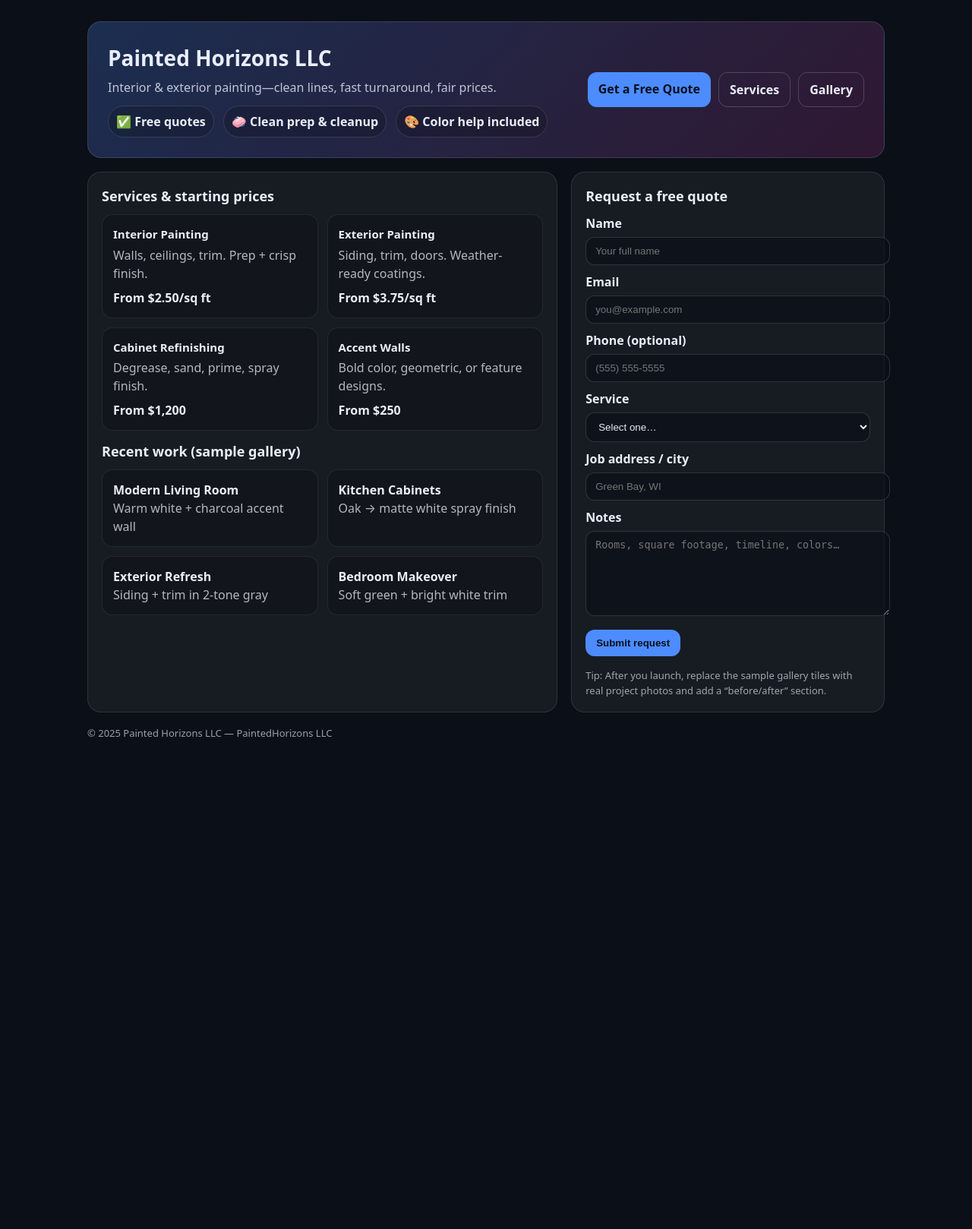
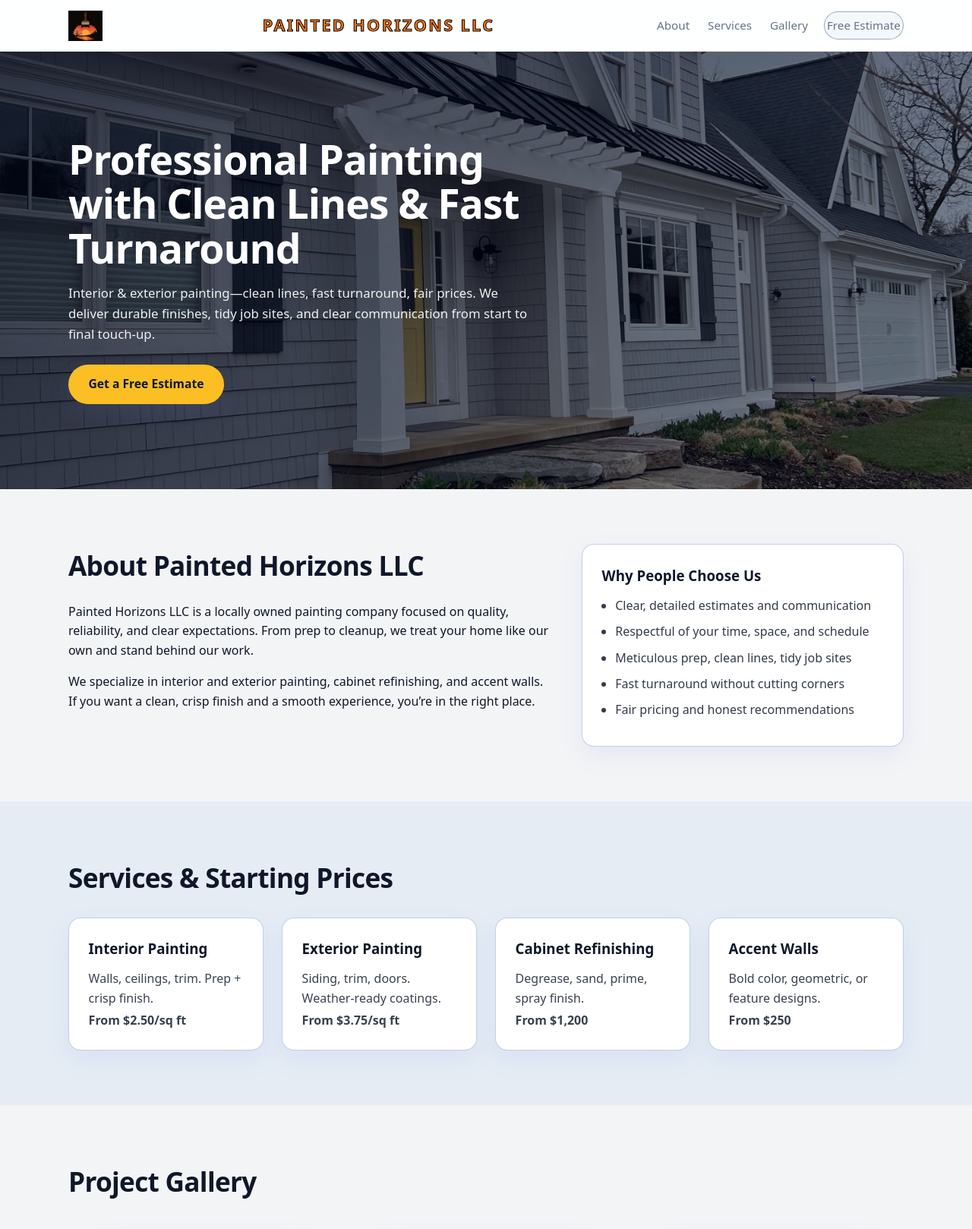
Before and after one commit to las6nia/DynamicWebsiteTest, a PHP site: page / in a window 1280 px wide. Shown: the top 1618 px of the page at 76% size. Before the commit the page ends 970 px from the top, so only its background shows below. Run offline with PHP 8.4, Linux system fonts and the light colour scheme.

Commit message:
Update index.php

```diff
--- a/index.php
+++ b/index.php
@@ -12,10 +12,9 @@ $services = [
 ];
 
 $gallery = [
-  ["title" => "Modern Living Room", "details" => "Warm white + charcoal accent wall"],
-  ["title" => "Kitchen Cabinets", "details" => "Oak → matte white spray finish"],
-  ["title" => "Exterior Refresh", "details" => "Siding + trim in 2-tone gray"],
-  ["title" => "Bedroom Makeover", "details" => "Soft green + bright white trim"],
+  ["img" => "images/HouseImage.jpg", "alt" => "Freshly painted two-story house exterior", "caption" => "Two-story exterior repaint – Egg Harbor"],
+  ["img" => "DeckImage.jpg", "alt" => "Deck cleaning and staining project", "caption" => "Deck cleaning and staining – Door County"],
+  ["img" => "InteriorTrimImage.jpg", "alt" => "Interior trim and walls in a living room", "caption" => "Interior trim and walls – living room refresh"],
 ];
 
 // Helper for safe output
@@ -25,15 +24,15 @@ function e($str) {
 
 // Show success message if userInformation.php redirected back with ?sent=1
 $success = (isset($_GET["sent"]) && $_GET["sent"] === "1");
+$confirmation = $_GET["conf"] ?? ""; #confirmation number recall for customer
 
-// (Optional) show error message if redirected back with ?error=1
+// Optional error message if redirected back with ?error=1
 $errorMsg = "";
 if (isset($_GET["error"])) {
   $errorMsg = "Something went wrong. Please try again.";
 }
 
-// Keep field values if you want to repopulate them via query params (optional)
-// For now just default to empty:
+// Defaults (optional repopulation later)
 $name = "";
 $email = "";
 $phone = "";
@@ -45,118 +44,159 @@ $notes = "";
 <html lang="en">
 <head>
   <meta charset="UTF-8" />
+  <title><?php echo e($businessName); ?> | Painting, Digital Services & More</title>
   <meta name="viewport" content="width=device-width, initial-scale=1.0" />
-  <title><?php echo e($businessName); ?> — Online Painting Quotes</title>
-  <style>
-    body{margin:0;font-family:system-ui,-apple-system,Segoe UI,Roboto,Arial,sans-serif;line-height:1.5;background:#0b0f17;color:#e9eefb}
-    a{color:inherit}
-    .wrap{max-width:1050px;margin:0 auto;padding:28px}
-    .hero{background:linear-gradient(135deg,rgba(77,140,255,.25),rgba(255,77,206,.15));border:1px solid rgba(255,255,255,.12);border-radius:18px;padding:26px}
-    .top{display:flex;gap:18px;align-items:center;justify-content:space-between;flex-wrap:wrap}
-    .brand h1{margin:0;font-size:28px}
-    .brand p{margin:6px 0 0;color:rgba(233,238,251,.8)}
-    .cta{display:flex;gap:10px;flex-wrap:wrap}
-    .btn{background:#4d8cff;border:none;color:#06101f;padding:10px 14px;border-radius:12px;font-weight:700;cursor:pointer;text-decoration:none;display:inline-block}
-    .btn.secondary{background:transparent;color:#e9eefb;border:1px solid rgba(255,255,255,.18)}
-    .grid{display:grid;grid-template-columns:1.2fr .8fr;gap:18px;margin-top:18px}
-    @media (max-width:900px){.grid{grid-template-columns:1fr}}
-    .card{background:rgba(255,255,255,.05);border:1px solid rgba(255,255,255,.10);border-radius:18px;padding:18px}
-    h2{margin:0 0 10px;font-size:18px}
-    .services{display:grid;grid-template-columns:1fr 1fr;gap:12px}
-    @media (max-width:700px){.services{grid-template-columns:1fr}}
-    .service{padding:14px;border-radius:14px;background:rgba(0,0,0,.20);border:1px solid rgba(255,255,255,.08)}
-    .service b{display:block;font-size:15px;margin-bottom:4px}
-    .muted{color:rgba(233,238,251,.75)}
-    .price{margin-top:8px;font-weight:700}
-    .gallery{display:grid;grid-template-columns:1fr 1fr;gap:12px}
-    .tile{padding:14px;border-radius:14px;background:rgba(0,0,0,.20);border:1px solid rgba(255,255,255,.08)}
-    .form label{display:block;margin:10px 0 6px;font-weight:600}
-    .form input,.form select,.form textarea{
-      width:100%;padding:10px 12px;border-radius:12px;border:1px solid rgba(255,255,255,.14);
-      background:rgba(10,15,25,.7);color:#e9eefb;outline:none
-    }
-    .form textarea{min-height:90px;resize:vertical}
-    .alert{padding:12px 14px;border-radius:14px;margin:0 0 12px;border:1px solid rgba(255,255,255,.12)}
-    .alert.ok{background:rgba(60,200,120,.12)}
-    .alert.err{background:rgba(255,80,80,.12)}
-    footer{margin-top:16px;color:rgba(233,238,251,.65);font-size:13px}
-    .kpi{display:flex;gap:12px;flex-wrap:wrap;margin-top:12px}
-    .pill{padding:8px 10px;border-radius:999px;border:1px solid rgba(255,255,255,.12);background:rgba(0,0,0,.18);font-weight:600}
-  </style>
+  <meta name="description"
+        content="<?php echo e($businessName); ?>: professional interior/exterior painting, refinishing, accent walls, and more." />
+  <link rel="stylesheet" href="style/style.css" />
 </head>
 <body>
-  <div class="wrap">
-    <div class="hero">
-      <div class="top">
-        <div class="brand">
-          <h1><?php echo e($businessName); ?></h1>
-          <p><?php echo e($tagline); ?></p>
-          <div class="kpi">
-            <div class="pill">✅ Free quotes</div>
-            <div class="pill">🧼 Clean prep & cleanup</div>
-            <div class="pill">🎨 Color help included</div>
+  <header class="site-header">
+    <div class="container nav-container">
+      <!-- LEFT: Logo -->
+      <div class="logo">
+        <img src="images/Logo.jpg" alt="<?php echo e($businessName); ?> logo" />
+      </div>
+
+      <!-- CENTER: Title -->
+      <div class="site-title">
+        <?php echo e($businessName); ?>
+      </div>
+
+      <!-- RIGHT: Nav -->
+      <nav class="main-nav">
+        <a href="#about">About</a>
+        <a href="#services">Services</a>
+        <a href="#gallery">Gallery</a>
+        <a href="#contact" class="nav-cta">Free Estimate</a>
+      </nav>
+    </div>
+  </header>
+
+  <main>
+    <!-- HERO -->
+    <section class="hero" id="top">
+      <div class="hero-overlay"></div>
+      <div class="container hero-content">
+        <div class="hero-text">
+          <h1>Professional Painting with Clean Lines &amp; Fast Turnaround</h1>
+          <p>
+            <?php echo e($tagline); ?>
+            We deliver durable finishes, tidy job sites, and clear communication from start to final touch-up.
+          </p>
+          <a href="#contact" class="btn-primary">Get a Free Estimate</a>
         </div>
       </div>
-        <div class="cta">
-          <a class="btn" href="#quote">Get a Free Quote</a>
-          <a class="btn secondary" href="#services">Services</a>
-          <a class="btn secondary" href="#gallery">Gallery</a>
+    </section>
+
+    <!-- ABOUT -->
+    <section id="about" class="section">
+      <div class="container two-column">
+        <div>
+          <h2>About <?php echo e($businessName); ?></h2>
+          <p>
+            <?php echo e($businessName); ?> is a locally owned painting company focused on quality, reliability,
+            and clear expectations. From prep to cleanup, we treat your home like our own and stand behind our work.
+          </p>
+          <p>
+            We specialize in interior and exterior painting, cabinet refinishing, and accent walls. If you want a clean,
+            crisp finish and a smooth experience, you’re in the right place.
+          </p>
+        </div>
+
+        <div class="about-highlight">
+          <h3>Why People Choose Us</h3>
+          <ul>
+            <li>Clear, detailed estimates and communication</li>
+            <li>Respectful of your time, space, and schedule</li>
+            <li>Meticulous prep, clean lines, tidy job sites</li>
+            <li>Fast turnaround without cutting corners</li>
+            <li>Fair pricing and honest recommendations</li>
+          </ul>
         </div>
       </div>
-    </div>
+    </section>
 
-    <div class="grid">
-      <div class="card" id="services">
-        <h2>Services & starting prices</h2>
-        <div class="services">
+    <!-- SERVICES -->
+    <section id="services" class="section section-alt">
+      <div class="container">
+        <h2>Services &amp; Starting Prices</h2>
+
+        <div class="cards">
           <?php foreach ($services as $s): ?>
-            <div class="service">
-              <b><?php echo e($s["name"]); ?></b>
-              <div class="muted"><?php echo e($s["desc"]); ?></div>
-              <div class="price"><?php echo e($s["price"]); ?></div>
-            </div>
-          <?php endforeach; ?>
-        </div>
-
-        <div style="height:14px"></div>
-
-        <h2 id="gallery">Recent work (sample gallery)</h2>
-        <div class="gallery">
-          <?php foreach ($gallery as $g): ?>
-            <div class="tile">
-              <b><?php echo e($g["title"]); ?></b>
-              <div class="muted"><?php echo e($g["details"]); ?></div>
-            </div>
+            <article class="card">
+              <h3><?php echo e($s["name"]); ?></h3>
+              <p><?php echo e($s["desc"]); ?></p>
+              <p><strong><?php echo e($s["price"]); ?></strong></p>
+            </article>
           <?php endforeach; ?>
         </div>
       </div>
+    </section>
 
-      <div class="card" id="quote">
-        <h2>Request a free quote</h2>
+    <!-- GALLERY -->
+    <section id="gallery" class="section">
+      <div class="container">
+        <h2>Project Gallery</h2>
 
+        <div class="gallery-grid">
+          <?php foreach ($gallery as $g): ?>
+            <figure class="gallery-item">
+              <img src="<?php echo e($g["img"]); ?>" alt="<?php echo e($g["alt"]); ?>" />
+              <figcaption><?php echo e($g["caption"]); ?></figcaption>
+            </figure>
+          <?php endforeach; ?>
+        </div>
+      </div>
+    </section>
+
+    <!-- CONTACT -->
+    <section id="contact" class="section section-alt">
+      <div class="container contact-layout">
+        <div>
+          <h2>Contact &amp; Free Estimate</h2>
+          <p>
+            Tell us a little about your project. We’ll follow up to talk through options and provide a clear estimate.
+          </p>
+              <!--Confirmation-->
                                   <?php if ($success): ?>
-          <div class="alert ok">
-            <b>Quote request received.</b><br />
-            We’ll reach out within 1 business day.
+                <div class="notice notice-ok">
+                  <strong>Quote request received!</strong>
+
+                  <div class="-box">
+                    <?php echo e($confirmation); ?>
+                  </div>
+
+                  <small class="form-note">
+                    Please save this number for reference.
+                  </small>
                 </div>
               <?php endif; ?>
 
+
           <?php if ($errorMsg !== ""): ?>
-          <div class="alert err">
-            <b><?php echo e($errorMsg); ?></b>
+            <div class="notice notice-err">
+              <strong><?php echo e($errorMsg); ?></strong>
             </div>
           <?php endif; ?>
 
-        <form class="form" method="POST" action="userInformation.php">
-          <label for="name">Name</label>
-          <input id="name" name="name" value="<?php echo e($name); ?>" placeholder="Your full name" />
+          <form class="contact-form" action="userInformation.php" method="POST">
+            <div class="form-row">
+              <label for="name">Name*</label>
+              <input id="name" name="name" type="text" required value="<?php echo e($name); ?>" />
+            </div>
 
-          <label for="email">Email</label>
-          <input id="email" name="email" value="<?php echo e($email); ?>" placeholder="you@example.com" />
+            <div class="form-row">
+              <label for="email">Email*</label>
+              <input id="email" name="email" type="email" required value="<?php echo e($email); ?>" />
+            </div>
 
+            <div class="form-row">
               <label for="phone">Phone (optional)</label>
-          <input id="phone" name="phone" value="<?php echo e($phone); ?>" placeholder="(555) 555-5555" />
+              <input id="phone" name="phone" type="tel" value="<?php echo e($phone); ?>" />
+            </div>
 
+            <div class="form-row">
               <label for="service">Service</label>
               <select id="service" name="service">
                 <option value="">Select one…</option>
@@ -166,26 +206,48 @@ $notes = "";
                   </option>
                 <?php endforeach; ?>
               </select>
-
-          <label for="address">Job address / city</label>
-          <input id="address" name="address" value="<?php echo e($address); ?>" placeholder="Green Bay, WI" />
-
-          <label for="notes">Notes</label>
-          <textarea id="notes" name="notes" placeholder="Rooms, square footage, timeline, colors…"><?php echo e($notes); ?></textarea>
-
-          <div style="height:12px"></div>
-          <button class="btn" type="submit">Submit request</button>
-        </form>
-
-        <footer>
-          Tip: After you launch, replace the sample gallery tiles with real project photos and add a “before/after” section.
-        </footer>
-      </div>
             </div>
 
-    <footer style="margin-top:18px">
-      © <?php echo date("Y"); ?> <?php echo e($businessName); ?> — PaintedHorizons LLC
+            <div class="form-row">
+              <label for="address">Job address / city</label>
+              <input id="address" name="address" type="text" value="<?php echo e($address); ?>" placeholder="Green Bay, WI" />
+            </div>
+
+            <div class="form-row">
+              <label for="notes">Project Details</label>
+              <textarea id="notes" name="notes" rows="4"
+                        placeholder="Rooms, square footage, timeline, colors…"><?php echo e($notes); ?></textarea>
+            </div>
+
+            <button type="submit" class="btn-primary">Send Request</button>
+
+            <p class="form-note">
+              Prefer to talk? Call or text: <strong>(608) 320-7687</strong>
+            </p>
+          </form>
+        </div>
+
+        <aside class="contact-info">
+          <h3><?php echo e($businessName); ?></h3>
+          <p>Door County &amp; Northeast Wisconsin</p>
+          <p><strong>Phone:</strong> (608) 320-7687</p>
+          <p><strong>Email:</strong> paintedhorizonsllc@icloud.com</p>
+          <p><strong>Hours:</strong> By appointment</p>
+          <p>
+            Interior • Exterior • Cabinets • Accent Walls
+          </p>
+        </aside>
+      </div>
+    </section>
+  </main>
+
+  <footer class="site-footer">
+    <div class="container footer-inner">
+      <p>© <span id="year"></span> <?php echo e($businessName); ?>. All rights reserved.</p>
+    </div>
+    <script>
+      document.getElementById("year").textContent = new Date().getFullYear();
+    </script>
   </footer>
-  </div>
 </body>
 </html>
```
Lines whose indentation alone changed are shown as unchanged.
